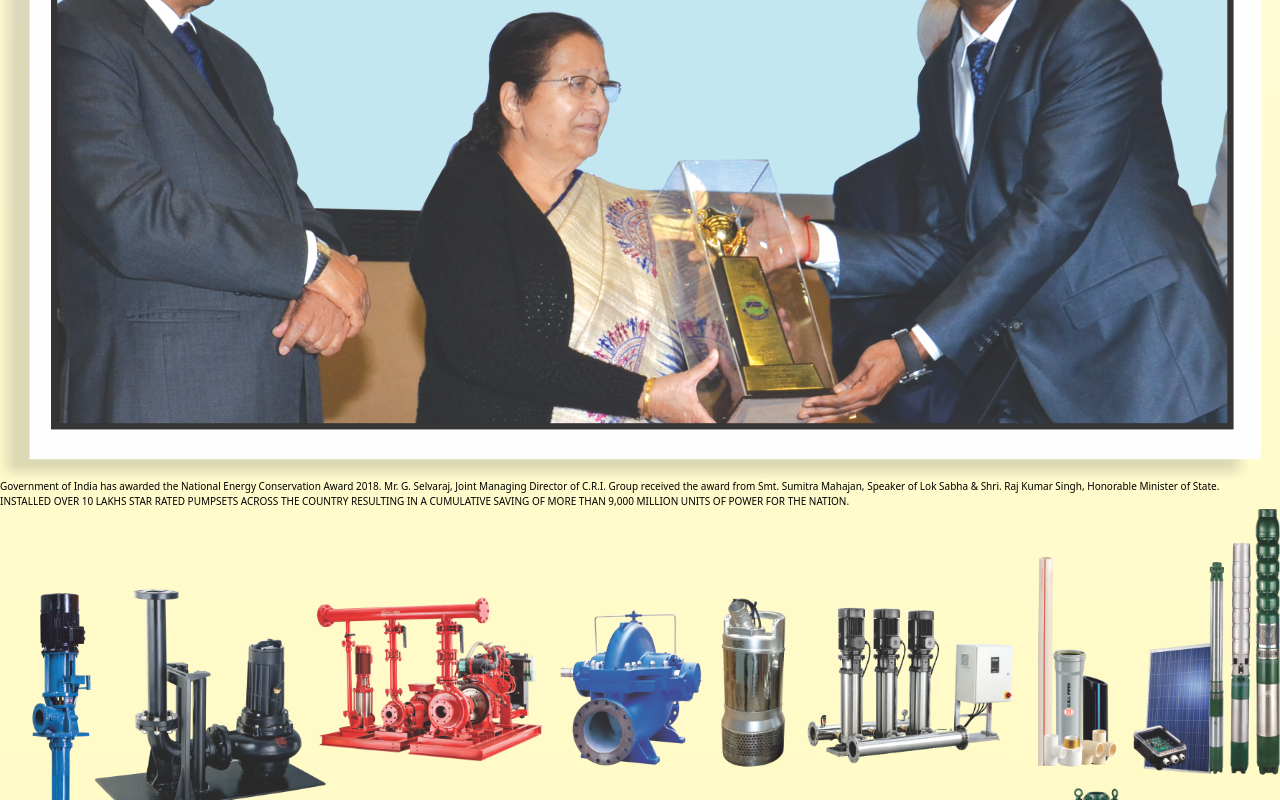
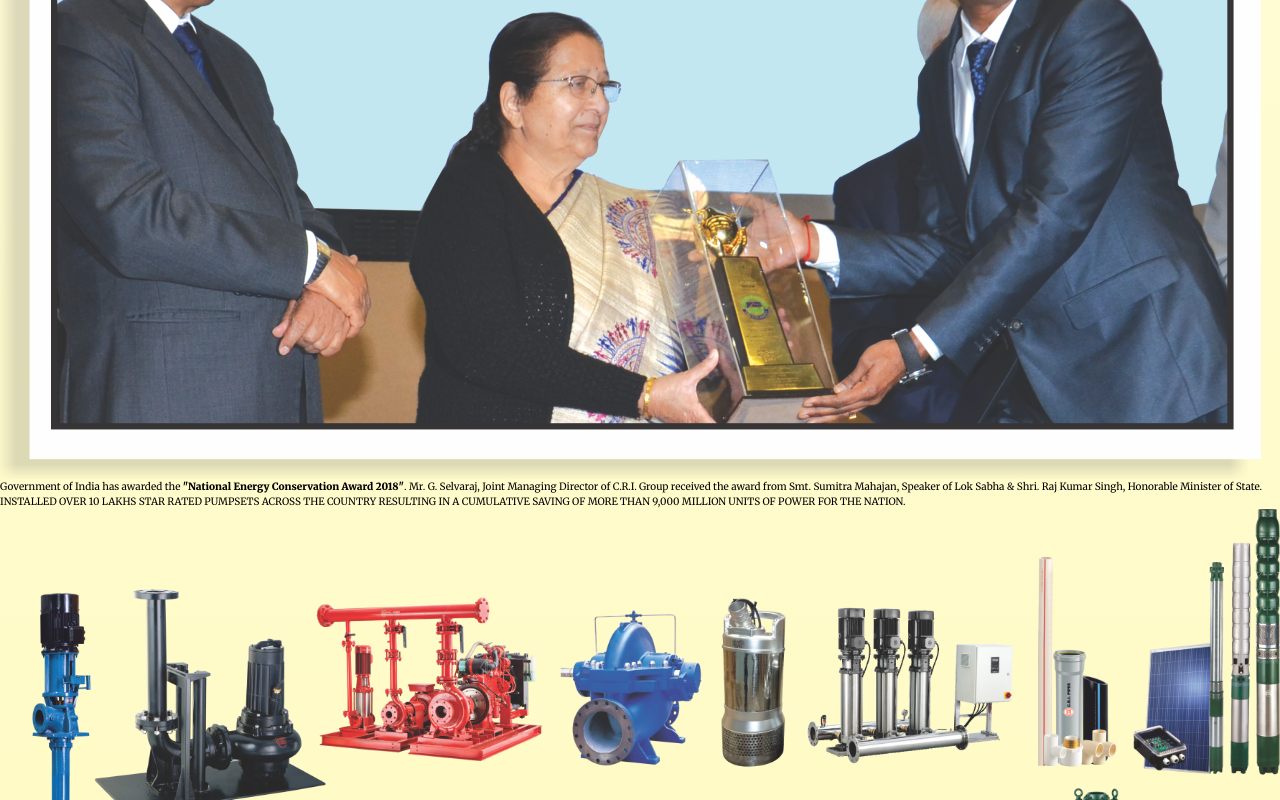
Before and after one commit to amitasj7/crigroup-Project, a React (Vite) app: page / in a window 1280 px wide. Shown: the part 2557-3357 px from the top of the page. Built offline with nearby package versions, Linux system fonts and the light colour scheme.

Commit message:
fontstyle change

```diff
--- a/index.html
+++ b/index.html
@@ -1,10 +1,16 @@
-<!doctype html>
+<!DOCTYPE html>
 <html lang="en">
   <head>
     <meta charset="UTF-8" />
     <link rel="icon" type="image/svg+xml" href="" />
     <meta name="viewport" content="width=device-width, initial-scale=1.0" />
     <title>crigroups.com</title>
+    <link rel="preconnect" href="https://fonts.googleapis.com" />
+    <link rel="preconnect" href="https://fonts.gstatic.com" crossorigin />
+    <link
+      href="https://fonts.googleapis.com/css2?family=Merriweather:ital,wght@0,300;0,400;0,700;0,900;1,300;1,400;1,700;1,900&display=swap"
+      rel="stylesheet"
+    />
   </head>
   <body>
     <div id="root"></div>
--- a/src/component/TrophyComponent.jsx
+++ b/src/component/TrophyComponent.jsx
@@ -73,10 +73,10 @@ const TrophyComponent = () => {
           </div>
 
           <p className="text-2xl pr-[11rem]">
-            Government of India has awarded the{" "}
+            Government of India has awarded the
             <span className="font-bold">
               {" "}
-              National Energy Conservation Award 2018
+              "National Energy Conservation Award 2018"
             </span>
             . Mr. G. Selvaraj, Joint Managing Director of C.R.I. Group received
             the award from Smt. Sumitra Mahajan, Speaker of Lok Sabha & Shri.
--- a/src/index.css
+++ b/src/index.css
@@ -2,7 +2,18 @@
 @tailwind components;
 @tailwind utilities;
 
+:root {
+  font-size: 62.5%;
 
-:root{
-    font-size:  62.5%;
+  font-family: "Merriweather", serif;
+  font-weight: 400; /* Normal font-weight */
+  font-style: normal;
 }
+
+.font-semibold {
+    font-weight: 500;
+  }
+
+.font-bold {
+    font-weight: 900;
+}
```
